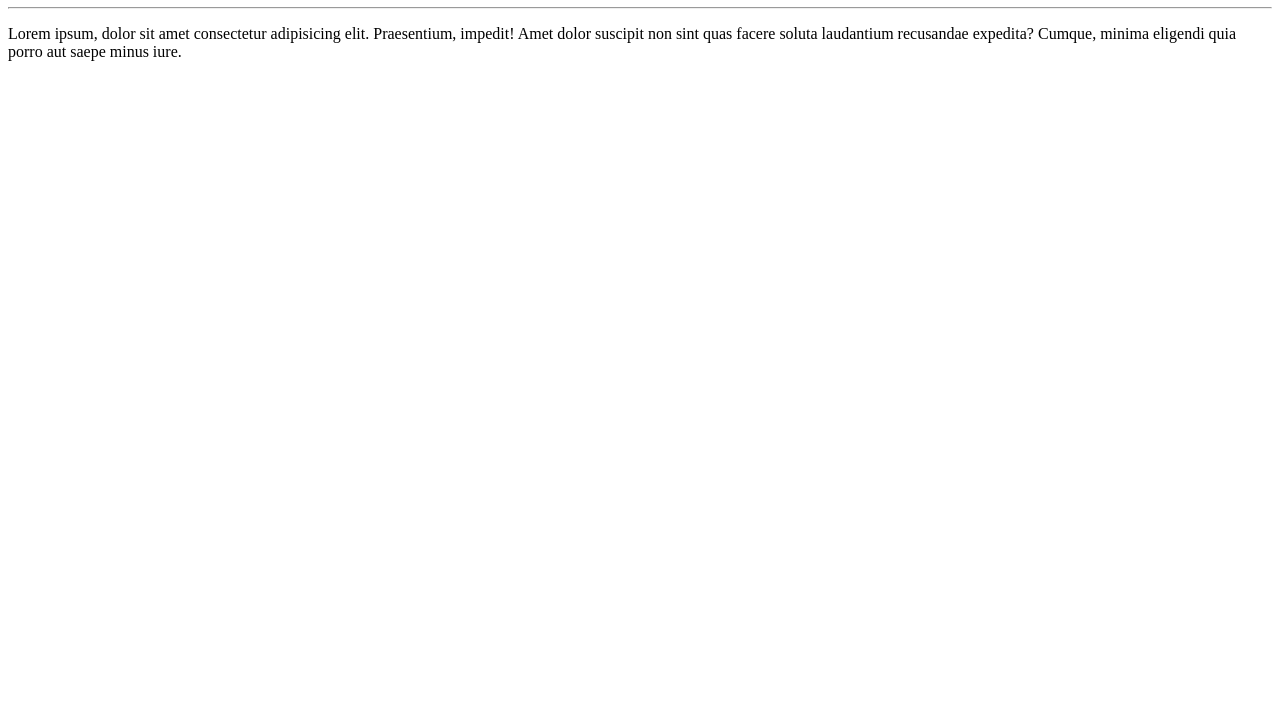
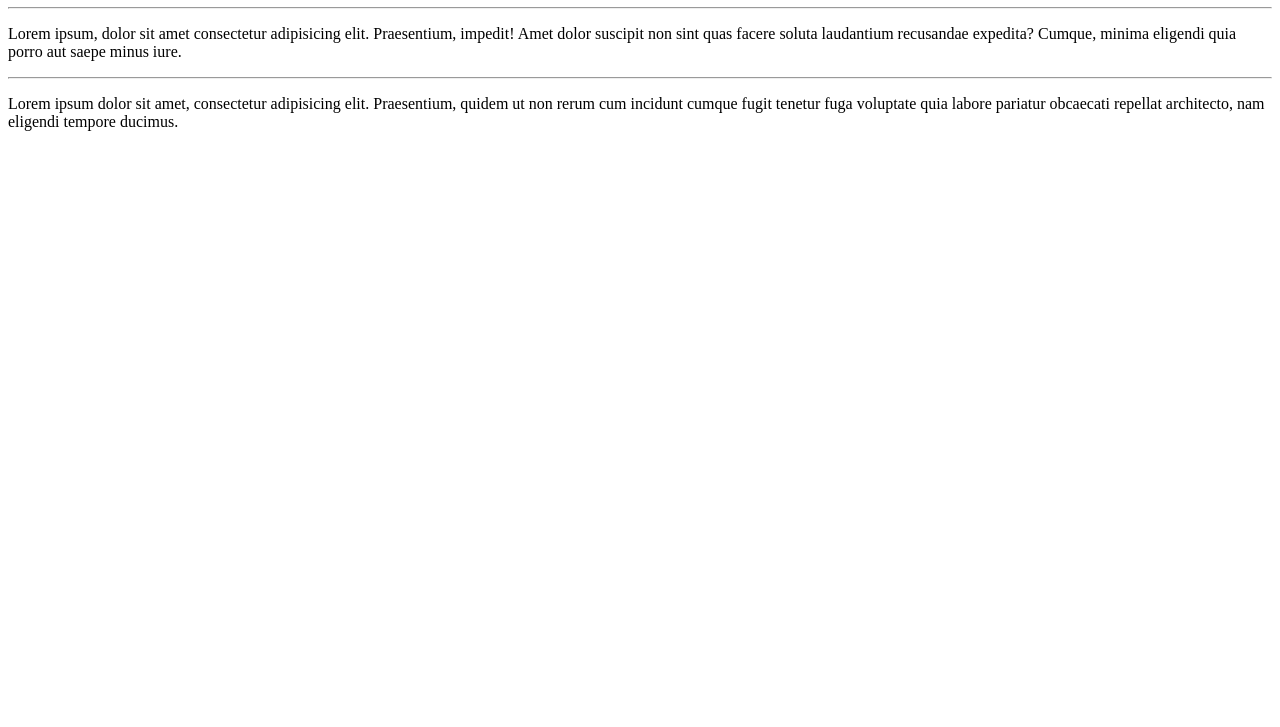
Before and after one commit to zicotk/Ola-Mundo, a plain HTML site: page site-exemplo/index.html in a window 1280 px wide. Shown: the part 73-800 px from the top of the page. Drawn offline with Linux system fonts and the light colour scheme.

Commit message:
Adicionei um parágrafo

```diff
--- a/site-exemplo/index.html
+++ b/site-exemplo/index.html
@@ -9,5 +9,7 @@
     <h1>Olá, Mundo</h1>
     <hr>
     <p>Lorem ipsum, dolor sit amet consectetur adipisicing elit. Praesentium, impedit! Amet dolor suscipit non sint quas facere soluta laudantium recusandae expedita? Cumque, minima eligendi quia porro aut saepe minus iure.</p>
+    <hr>
+    <p>Lorem ipsum dolor sit amet, consectetur adipisicing elit. Praesentium, quidem ut non rerum cum incidunt cumque fugit tenetur fuga voluptate quia labore pariatur obcaecati repellat architecto, nam eligendi tempore ducimus.</p>
 </body>
 </html>
```
